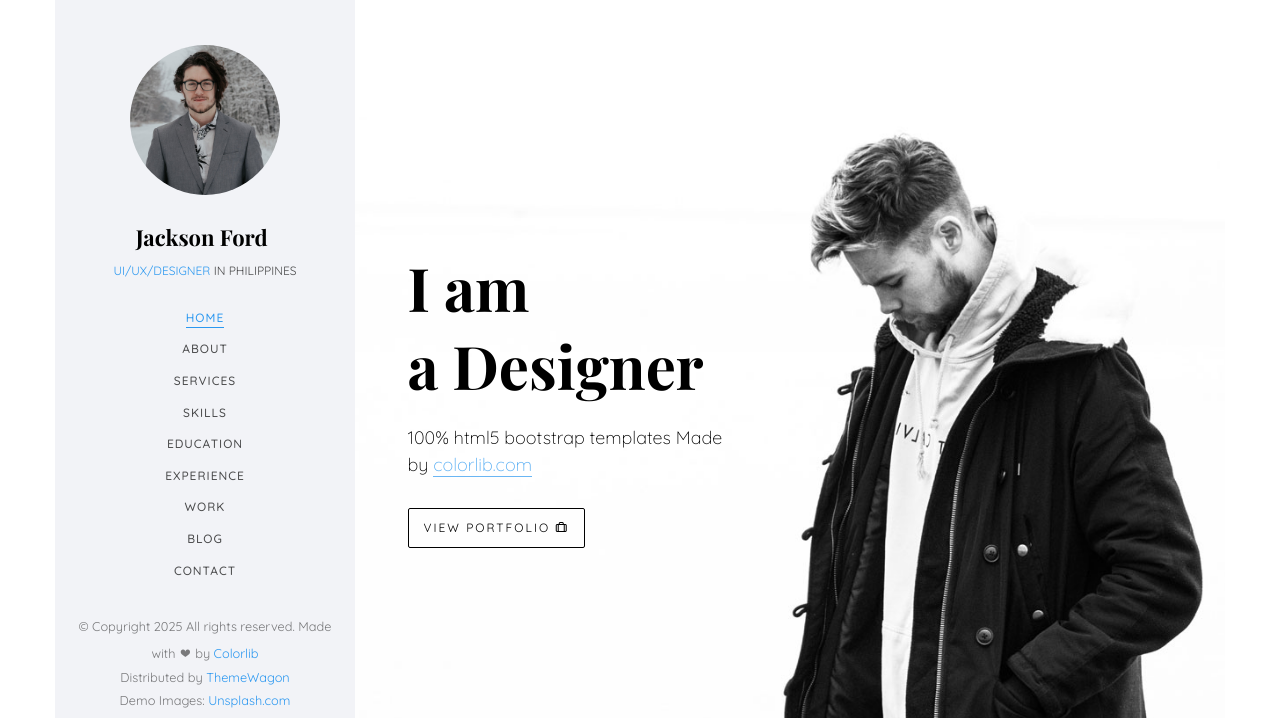
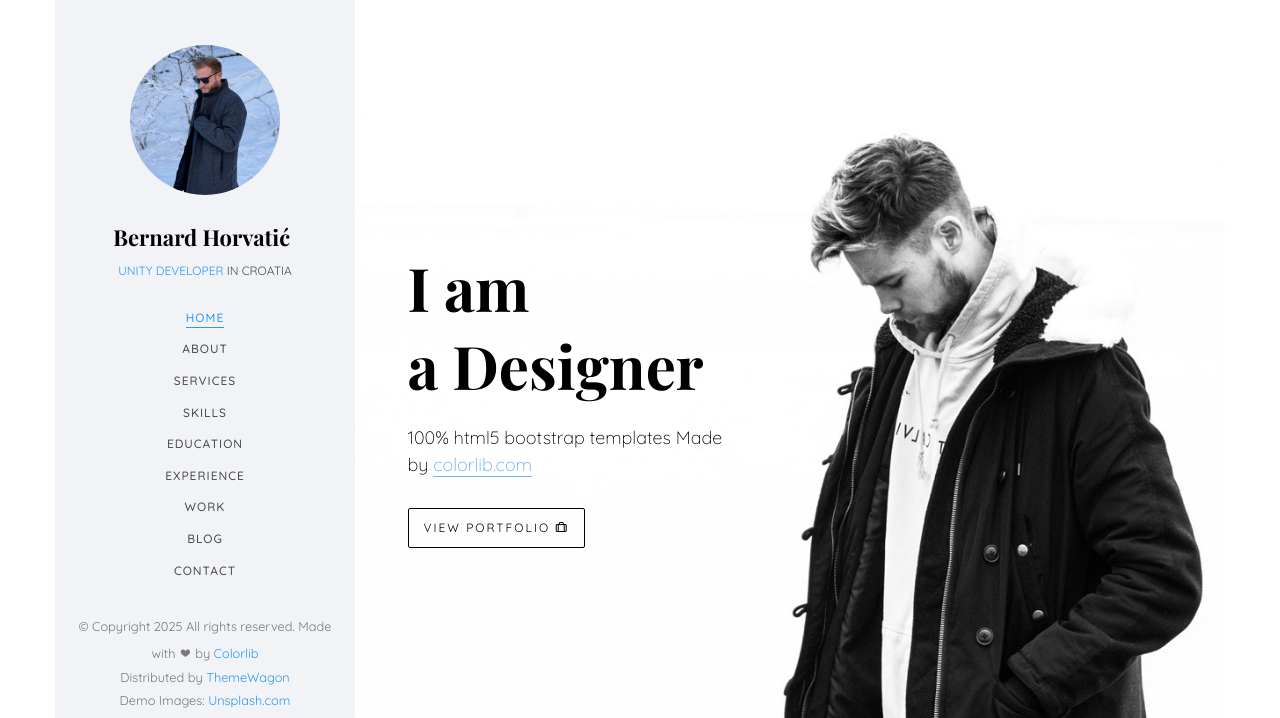
Before and after one commit to bhorvatic26/bhorvatic26.github.io, a plain HTML site: page index.html in a window 1280 px wide. Shown: the top 718 px of the page. Drawn offline with nearby package versions, Linux system fonts and the light colour scheme; files whose address does not match are found by name; a web font is replaced by a local one.

Commit message:
Updated index.html

```diff
--- a/index.html
+++ b/index.html
@@ -56,9 +56,9 @@
 		<a href="#" class="js-colorlib-nav-toggle colorlib-nav-toggle" data-toggle="collapse" data-target="#navbar" aria-expanded="false" aria-controls="navbar"><i></i></a>
 		<aside id="colorlib-aside" role="complementary" class="border js-fullheight">
 			<div class="text-center">
-				<div class="author-img" style="background-image: url(images/about.jpg);"></div>
-				<h1 id="colorlib-logo"><a href="index.html">Jackson Ford</a></h1>
-				<span class="position"><a href="#">UI/UX/Designer</a> in Philippines</span>
+				<div class="author-img" style="background-image: url(images/about1.jpg);"></div>
+				<h1 id="colorlib-logo"><a href="index.html">Bernard Horvatić</a></h1>
+				<span class="position"><a href="#">Unity Developer</a> in Croatia</span>
 			</div>
 			<nav id="colorlib-main-menu" role="navigation" class="navbar">
 				<div id="navbar" class="collapse">
```
Also changed, not shown: images/about1.jpg (added).
